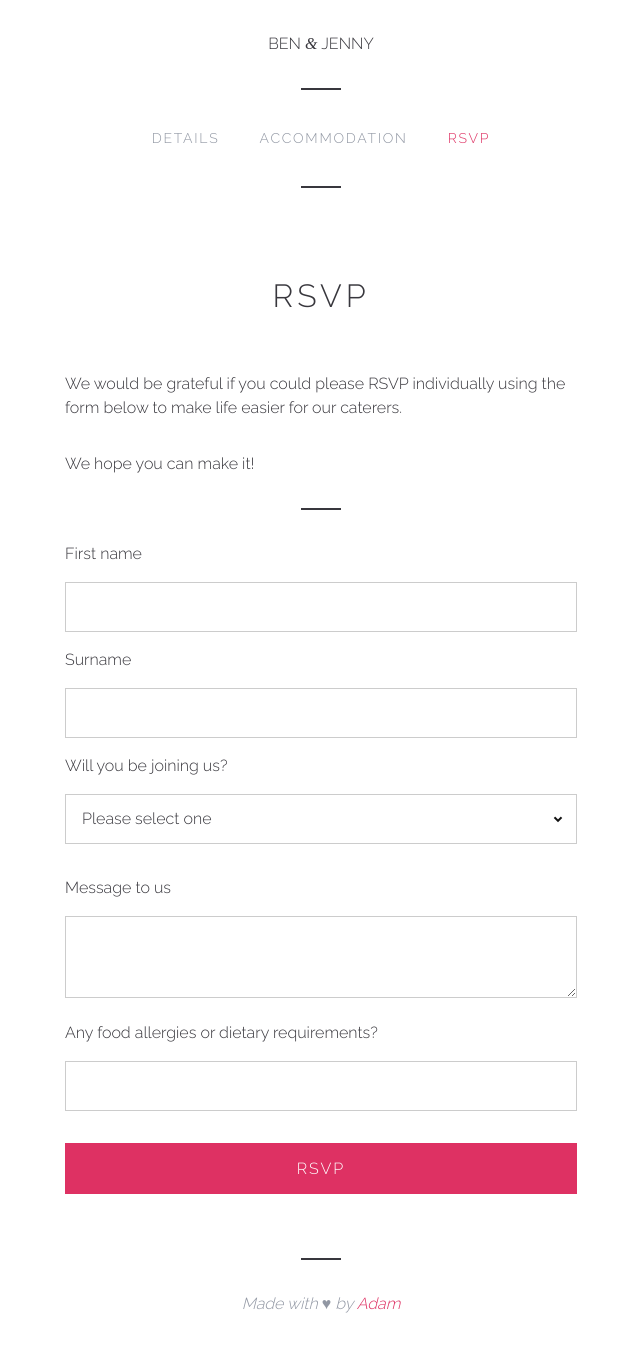
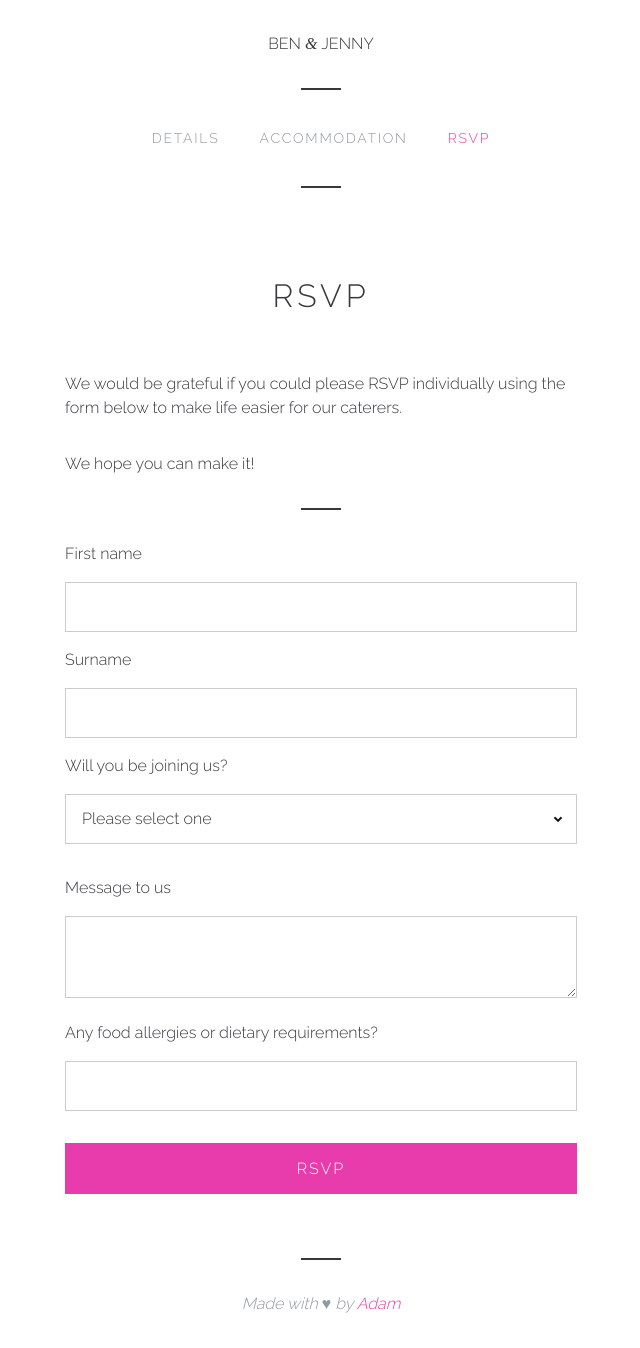
Before and after one commit to benandjenny/benandjenny.github.io, a Jekyll site: the page built from rsvp.html, in a window 1280 px wide. Shown: the whole page, without its empty margins (319-959 px from the left). Built offline with Jekyll 4.4.1, drawn with Linux system fonts in a browser that asks for light colours; nearby versions of some CDN libraries.

Commit message:
pantone colour as requested

```diff
--- a/_sass/_variables.scss
+++ b/_sass/_variables.scss
@@ -19,8 +19,7 @@ $font-family-serif: 'Libre Baskerville', Baskerville, 'Times New Roman', serif;
 -------------------------------------------------------- */
 
 $text-color: #38373d;
-/*$accent-color: #1fdea1;*/
-$accent-color: #DE3163;
+$accent-color: #e93cac;
 $text-color-light: #9197a3;
 
 /* --------------------------------------------------------
```
